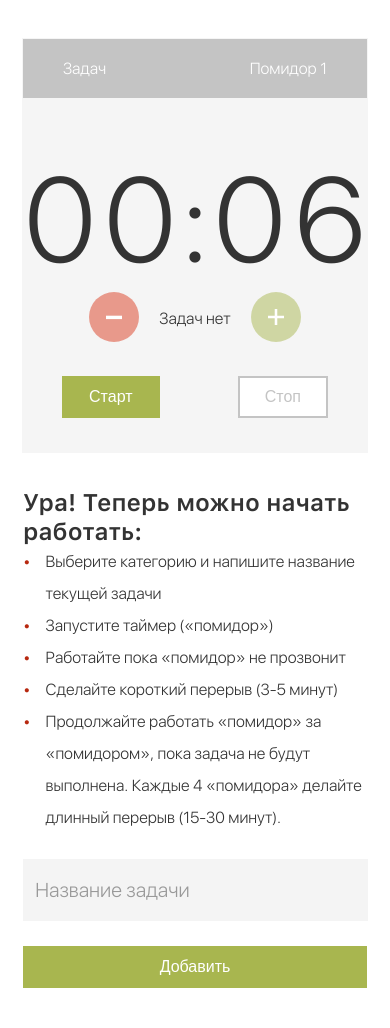
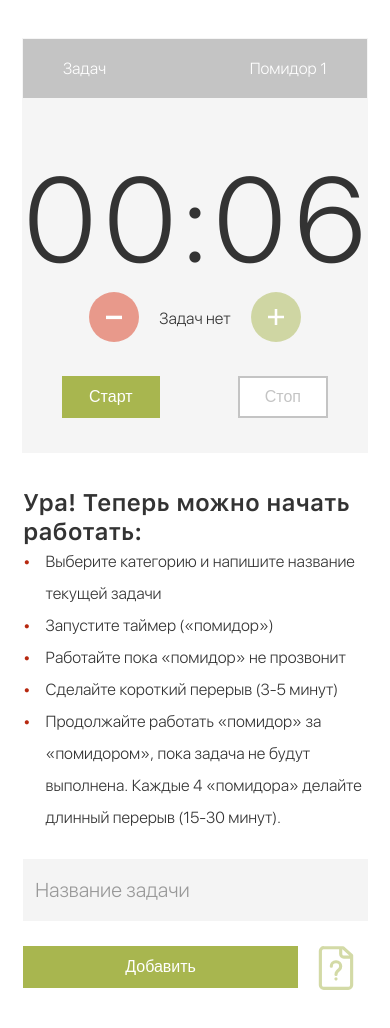
Before and after one commit to Ramramramzes/pomodoro_timer, a React (Vite) app: page / in a window 390 px wide. Shown: the top 1028 px of the page. Built offline with nearby package versions, Linux system fonts and the light colour scheme.

Commit message:
btn for text hide

```diff
--- a/src/General/Guide/Guide.tsx
+++ b/src/General/Guide/Guide.tsx
@@ -1,8 +1,12 @@
+import { useSelector } from 'react-redux';
 import styles from './guide.module.css';
+import { RootState } from '../../states/store';
 
 export function Guide() {
+  const inputChange = useSelector((state: RootState) => state.inputChange)
+
     return (
-    <div className={styles.guide_block}>
+      <div className={!inputChange.textState ? styles.guide_block : ' dn'}>
         <h3 className={styles.title}>Ура! Теперь можно начать работать:</h3>
         <ul>
           <li className={styles.list_item}><span className={styles.marker}>•</span>Выберите категорию и напишите название текущей задачи</li>
--- a/src/General/TaskInput/TaskInput.tsx
+++ b/src/General/TaskInput/TaskInput.tsx
@@ -1,9 +1,10 @@
 import styles from './taskinput.module.css';
 import { useDispatch, useSelector } from "react-redux";
 import { AppDispatch, RootState } from "../../states/store";
-import { change } from "../../states/taskInputSlice";
+import { change, hideText } from "../../states/taskInputSlice";
 import { addTask, redTask } from "../../states/taskSlice";
 import { change_active } from "../../states/activchange";
+import { Hide_btn } from '../../img/images';
 
 
 
@@ -11,6 +12,7 @@ export function TaskInput() {
   const taskList = useSelector((state:RootState) => state.taskList)
   const taskInput = useSelector((state:RootState) => state.inputChange.value)
   const prev = useSelector((state: RootState) => state.inputChange.forChange)
+  const inputChange = useSelector((state: RootState) => state.inputChange)
   const activeChange = useSelector((state: RootState) => state.activeChange)
 
   const dispatch = useDispatch<AppDispatch>()
@@ -32,13 +34,14 @@ export function TaskInput() {
 
   return (
     <div className={styles.input_block}>
-      <form onSubmit={(e) => e.preventDefault()}>
-        <input  className={!activeChange.value ? styles.input : styles.input + ' greenBorder btn-animation'}
+      <form className={styles.form} onSubmit={(e) => e.preventDefault()}>
+        <input  className={!activeChange.value ? styles.input : styles.input + ' greenBorder btn-animation'} style={inputChange.textState ? {marginTop: '0%'} : {}}
                 onChange={changeHandler}
                 value={taskInput}
                 placeholder={taskInput ? '' : 'Название задачи'}
                 type="text" />
         {activeChange.value ? <input type="submit" value='Применить' className={styles.btn + ' green_btn'} onClick={redTaskHandler}></input> : <input type="submit" value='Добавить' className={styles.btn + ' green_btn btn-animation'} disabled={taskInput ? false : true} onClick={addTaskHandler}></input>}
+        <button className={styles.btn_hide} onClick={() => {dispatch(hideText())}}><Hide_btn /></button>
       </form>
     </div>
   );
--- a/src/General/TaskInput/taskinput.module.css
+++ b/src/General/TaskInput/taskinput.module.css
@@ -1,3 +1,6 @@
+.form{
+  position: relative;
+}
 .input_block{
   display: flex;
   flex-direction: column;
@@ -19,7 +22,8 @@
   font-family: 'SFUI_light';
 }
 
-.input:focus{
+.input:focus,
+.btn_hide:focus{
   outline: none;
 }
 
@@ -28,12 +32,24 @@
   margin-bottom: 25px;
 }
 
+.btn_hide{
+  position: absolute;
+  bottom: 20px;
+  right: 25%;
+  opacity: .5;
+}
+
 @media (max-width:500px) {
   .btn{
-    width: 100%;
+    width: 80%;
   }
   .input{
     padding: 5% 3%;
     width: 93%;
   }
+  .btn_hide{
+    position: absolute;
+    bottom: 9%;
+    right: 0%;
+  }
 }
--- a/src/img/images.tsx
+++ b/src/img/images.tsx
@@ -138,3 +138,12 @@ export function ArrowDown({size}:{size:number}){
     </>
   );
 }
+
+
+export function Hide_btn(){
+  return(
+    <>
+      <svg xmlns="http://www.w3.org/2000/svg" version="1.1" width="50" height="50" x="0" y="0" viewBox="0 0 32 32"><g><path d="m26.67 7.26-5.56-5a1 1 0 0 0-.67-.26H8.22A3.13 3.13 0 0 0 5 5v22a3.13 3.13 0 0 0 3.22 3h15.56A3.13 3.13 0 0 0 27 27V8a1 1 0 0 0-.33-.74zM24.51 8H21a1 1 0 0 1-1-1V4h.06zM25 27a1.13 1.13 0 0 1-1.22 1H8.22A1.13 1.13 0 0 1 7 27V5a1.13 1.13 0 0 1 1.22-1H18v3a3 3 0 0 0 3 3h4zm-5-12.17a3.84 3.84 0 0 1-1.12 2.71l-1.34 1.34a1.78 1.78 0 0 0-.54 1.29 1 1 0 0 1-2 0 3.84 3.84 0 0 1 1.12-2.71l1.34-1.34a1.78 1.78 0 0 0 .54-1.29A1.83 1.83 0 0 0 16.17 13h-.34A1.83 1.83 0 0 0 14 14.83a1 1 0 0 1-2 0A3.84 3.84 0 0 1 15.83 11h.34A3.84 3.84 0 0 1 20 14.83zm-3 8a1.23 1.23 0 0 1 0 .17 1.05 1.05 0 0 1-.29.71l-.15.12a.76.76 0 0 1-.18.09l-.18.08H16a1 1 0 0 1-.38-.08 1 1 0 0 1-.33-.21A1.05 1.05 0 0 1 15 23a1.23 1.23 0 0 1 0-.19.6.6 0 0 1 .06-.19.76.76 0 0 1 .09-.18 1.58 1.58 0 0 1 .12-.15 1 1 0 0 1 .33-.21 1 1 0 0 1 1.09.21 1.58 1.58 0 0 1 .12.15.76.76 0 0 1 .09.18.6.6 0 0 1 .1.19z" data-name="Layer 14" fill="#A8B64F" opacity="1" data-original="#A8B64F"></path></g></svg>
+    </>
+  );
+}
--- a/src/states/taskInputSlice.ts
+++ b/src/states/taskInputSlice.ts
@@ -4,12 +4,14 @@ interface ITaskInputState{
   value: string;
   forChange: string;
   popupState: boolean;
+  textState: boolean;
 }
 
 const initialState: ITaskInputState ={
   value: "",
   forChange: "",
   popupState: false,
+  textState: false,
 }
 
 export const taskInputSlice = createSlice({
@@ -25,10 +27,13 @@ export const taskInputSlice = createSlice({
     openPopup: (state) => {
       state.popupState = !state.popupState;
     },
+    hideText: (state) => {
+      state.textState = !state.textState
+    }
 
 
   }
 })
 
-export const { change, forchange, openPopup } = taskInputSlice.actions
+export const { change, forchange, openPopup, hideText } = taskInputSlice.actions
 export default taskInputSlice.reducer
```
Lines whose indentation alone changed are shown as unchanged.
